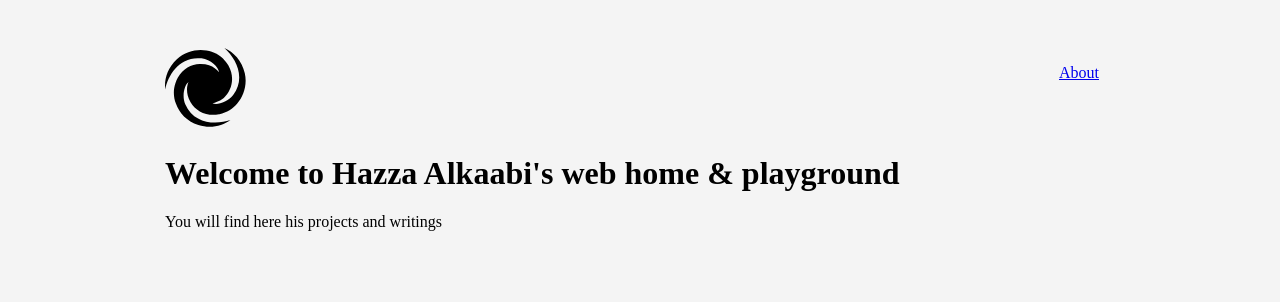
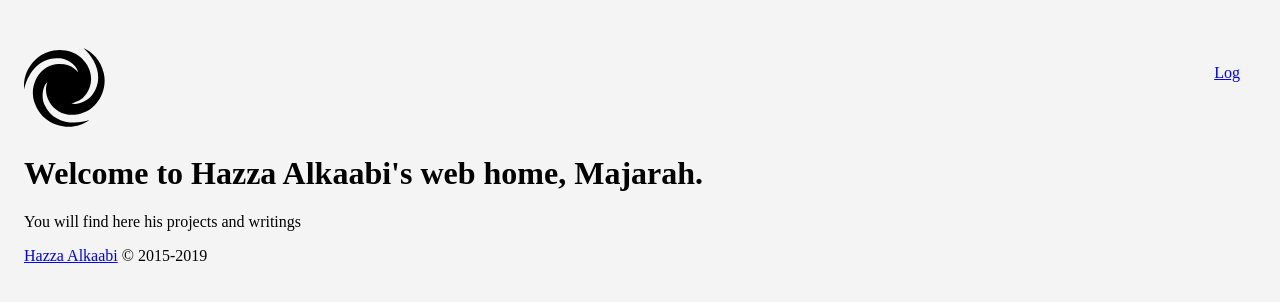
Before and after one commit to HazzaAlkaabi/majarah, a Gatsby site: page / in a window 1280 px wide. Built offline with nearby package versions, Linux system fonts and the light colour scheme; Gatsby itself is replaced by a stand-in of ours.

Commit message:
Changed the max width of the website

```diff
--- a/src/components/layout.js
+++ b/src/components/layout.js
@@ -9,15 +9,16 @@ const ListLink = props => (
 )
 
 export default ({ children }) => (
-  <div style={{ margin: `3rem auto`, maxWidth: 950, padding: `0 1rem` }}>
+  <div style={{ margin: `3rem auto`, maxWidth: 1500, padding: `0 1rem` }}>
     <header style={{ marginBottom: `1.5rem` }}>
       <Link to="/">
         <img src={logo} alt="Website logo" />
       </Link>
       <ul style={{ listStyle: `none`, float: `right` }}>
-        <ListLink to="/about/">About</ListLink>
+        <ListLink to="/log/">Log</ListLink>
       </ul>
     </header>
     {children}
+    <footer><Link to="/about">Hazza Alkaabi</Link> © 2015-2019</footer>
   </div>
 )
--- a/src/pages/index.js
+++ b/src/pages/index.js
@@ -3,7 +3,7 @@ import Layout from "../components/layout"
 
 export default () => (
   <Layout>
-    <h1>Welcome to Hazza Alkaabi's web home &amp; playground</h1>
+    <h1>Welcome to Hazza Alkaabi's web home, Majarah.</h1>
     <p>You will find here his projects and writings</p>
   </Layout>
 )
```
Also changed, not shown: src/pages/log.js (added).
